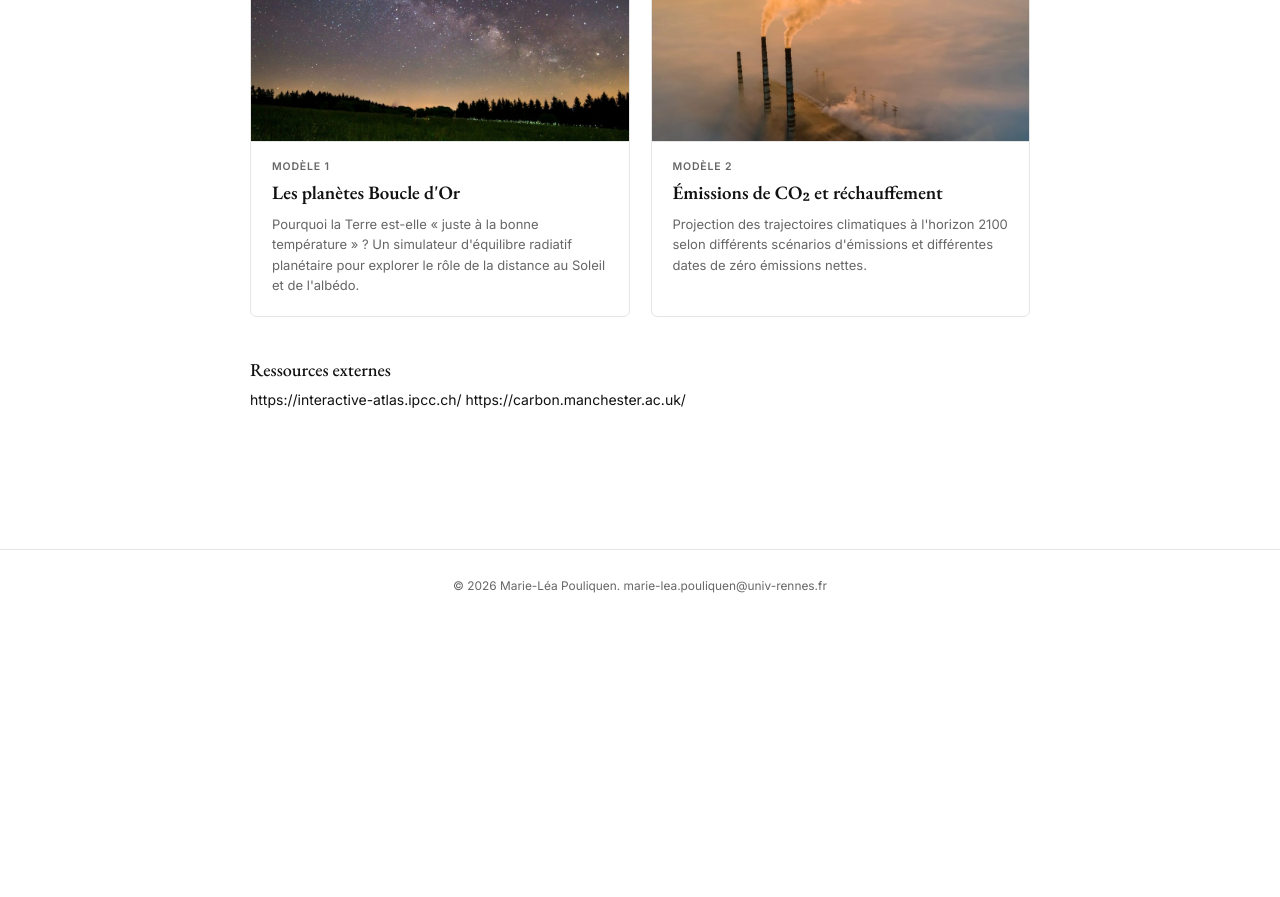
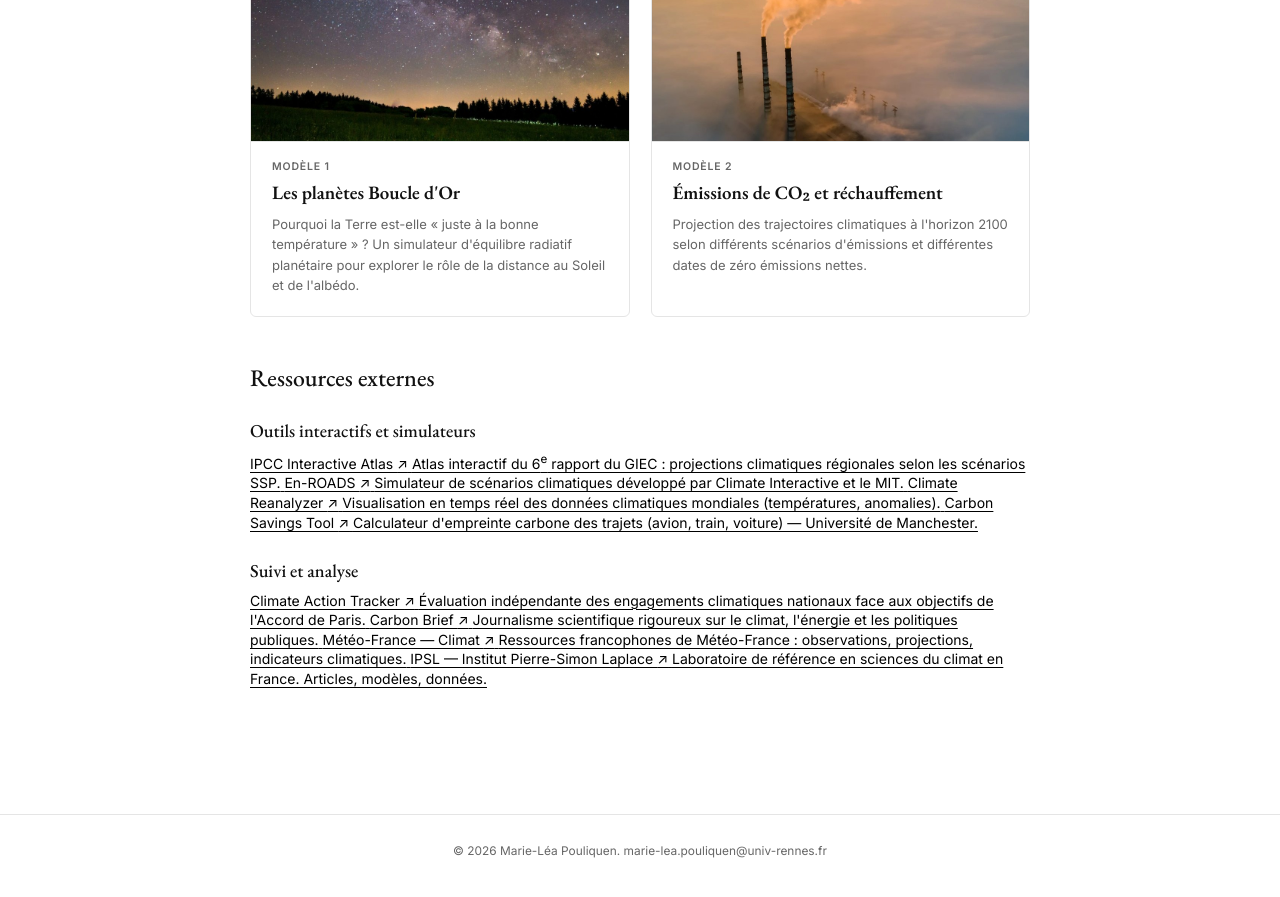
Before and after one commit to marieleapouliquen/marieleapouliquen.github.io, a Jekyll site: the page built from _pages/enseignement.md, in a window 1280 px wide and 900 px high, scrolled down 1094 px. Shown: the top 897 px of the window. Built offline with Jekyll 4.4.1, drawn with Linux system fonts in a browser that asks for light colours; before the commit the page ends 1729 px from its top, so only the background shows below that.

Commit message:
Update enseignement.md

```diff
--- a/_pages/enseignement.md
+++ b/_pages/enseignement.md
@@ -61,7 +61,56 @@ description: Cours et ressources pédagogiques
 
 </div>
 
-### Ressources externes
+## Ressources externes
 
-https://interactive-atlas.ipcc.ch/
-https://carbon.manchester.ac.uk/
+### Outils interactifs et simulateurs
+
+<div class="external-resources">
+
+  <a href="https://interactive-atlas.ipcc.ch/" target="_blank" rel="noopener" class="external-resource">
+    <span class="resource-name">IPCC Interactive Atlas <span class="external-arrow">↗</span></span>
+    <span class="resource-desc">Atlas interactif du 6<sup>e</sup> rapport du GIEC : projections climatiques régionales selon les scénarios SSP.</span>
+  </a>
+
+  <a href="https://en-roads.climateinteractive.org/" target="_blank" rel="noopener" class="external-resource">
+    <span class="resource-name">En-ROADS <span class="external-arrow">↗</span></span>
+    <span class="resource-desc">Simulateur de scénarios climatiques développé par Climate Interactive et le MIT.</span>
+  </a>
+
+  <a href="https://climatereanalyzer.org/" target="_blank" rel="noopener" class="external-resource">
+    <span class="resource-name">Climate Reanalyzer <span class="external-arrow">↗</span></span>
+    <span class="resource-desc">Visualisation en temps réel des données climatiques mondiales (températures, anomalies).</span>
+  </a>
+
+  <a href="https://carbon.manchester.ac.uk/" target="_blank" rel="noopener" class="external-resource">
+    <span class="resource-name">Carbon Savings Tool <span class="external-arrow">↗</span></span>
+    <span class="resource-desc">Calculateur d'empreinte carbone des trajets (avion, train, voiture) — Université de Manchester.</span>
+  </a>
+
+</div>
+
+### Suivi et analyse
+
+<div class="external-resources">
+
+  <a href="https://climateactiontracker.org/" target="_blank" rel="noopener" class="external-resource">
+    <span class="resource-name">Climate Action Tracker <span class="external-arrow">↗</span></span>
+    <span class="resource-desc">Évaluation indépendante des engagements climatiques nationaux face aux objectifs de l'Accord de Paris.</span>
+  </a>
+
+  <a href="https://www.carbonbrief.org/" target="_blank" rel="noopener" class="external-resource">
+    <span class="resource-name">Carbon Brief <span class="external-arrow">↗</span></span>
+    <span class="resource-desc">Journalisme scientifique rigoureux sur le climat, l'énergie et les politiques publiques.</span>
+  </a>
+
+  <a href="https://meteofrance.fr/climat/" target="_blank" rel="noopener" class="external-resource">
+    <span class="resource-name">Météo-France — Climat <span class="external-arrow">↗</span></span>
+    <span class="resource-desc">Ressources francophones de Météo-France : observations, projections, indicateurs climatiques.</span>
+  </a>
+
+  <a href="https://www.ipsl.fr/" target="_blank" rel="noopener" class="external-resource">
+    <span class="resource-name">IPSL — Institut Pierre-Simon Laplace <span class="external-arrow">↗</span></span>
+    <span class="resource-desc">Laboratoire de référence en sciences du climat en France. Articles, modèles, données.</span>
+  </a>
+
+</div>
```
